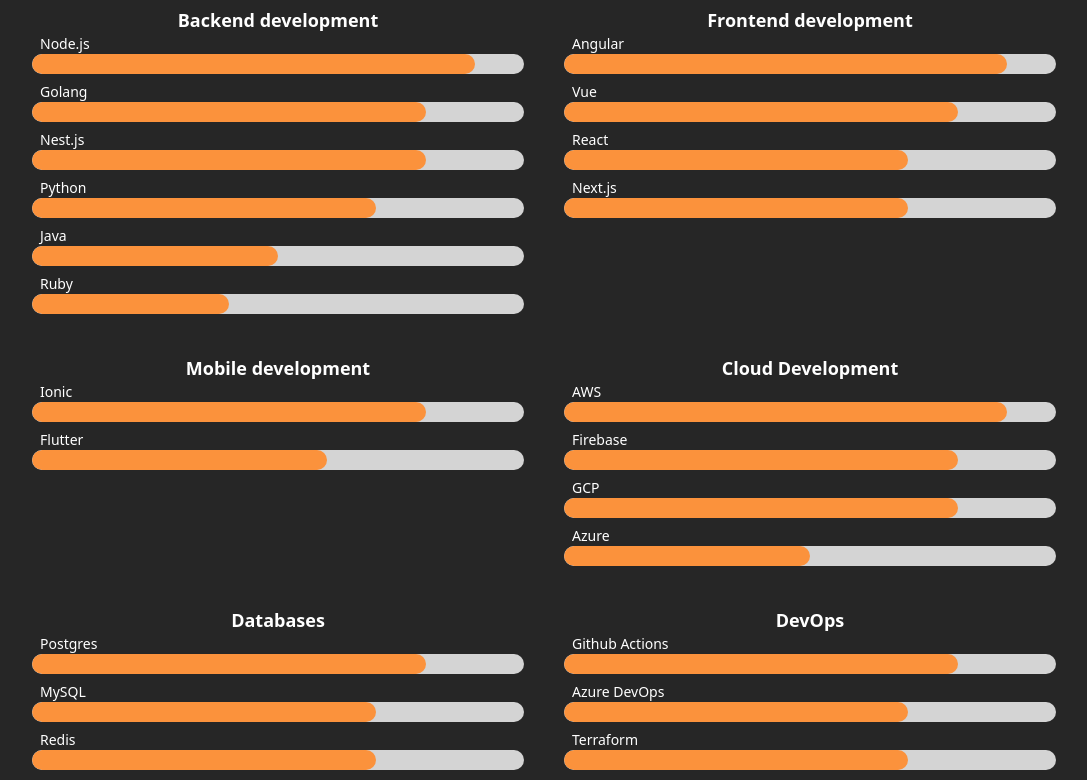
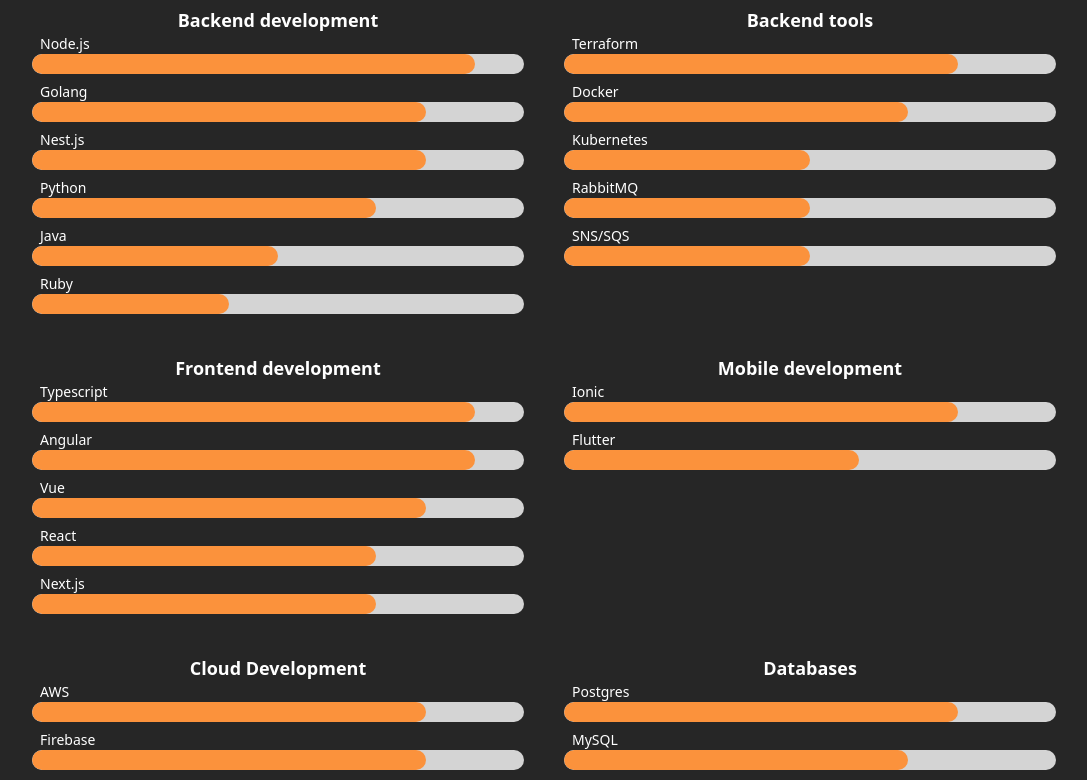
Before and after one commit to lopes-gustavo/personal-resume, a Next.js app: page / in a window 1280 px wide. Shown: the part 2120-2900 px from the top of the page, without its empty margins (96-1183 px from the left). Built offline with nearby package versions, Linux system fonts and the light colour scheme.

Commit message:
add other skills

```diff
--- a/src/data/data.tsx
+++ b/src/data/data.tsx
@@ -145,8 +145,44 @@
     ],
   },
   {
+    name: 'Backend tools',
+    skills: [
+      {
+        name: 'Terraform',
+        level: 8,
+        years: 5,
+      },
+      {
+        name: 'Docker',
+        level: 7,
+        years: 5,
+      },
+      {
+        name: 'Kubernetes',
+        level: 5,
+        years: 1,
+      },
+      {
+        name: 'RabbitMQ',
+        level: 5,
+        years: 3,
+      },
+      {
+        name: 'SNS/SQS',
+        level: 5,
+        years: 3,
+      },
+    ],
+  },
+
+  {
     name: 'Frontend development',
     skills: [
+      {
+        name: 'Typescript',
+        level: 9,
+        years: 6,
+      },
       {
         name: 'Angular',
         level: 9,
@@ -189,7 +225,7 @@
     skills: [
       {
         name: 'AWS',
-        level: 9,
+        level: 8,
         years: 5,
       },
       {
@@ -199,7 +235,7 @@
       },
       {
         name: 'GCP',
-        level: 8,
+        level: 7,
         years: 2,
       },
       {
@@ -255,21 +291,6 @@
       {
         name: 'Azure DevOps',
         level: 7,
-        years: 1,
-      },
-      {
-        name: 'Terraform',
-        level: 7,
-        years: 5,
-      },
-      {
-        name: 'Docker',
-        level: 7,
-        years: 5,
-      },
-      {
-        name: 'Kubernetes',
-        level: 5,
         years: 1,
       },
     ],
```
